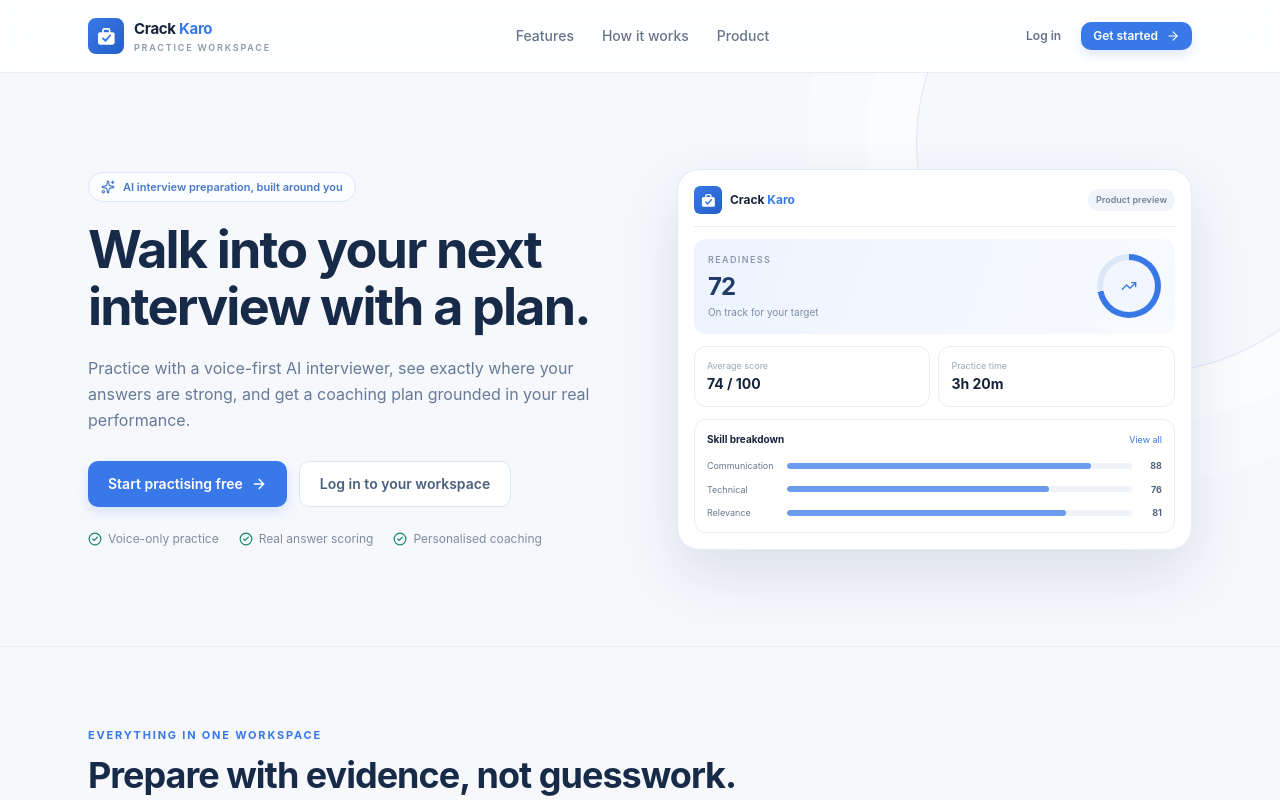
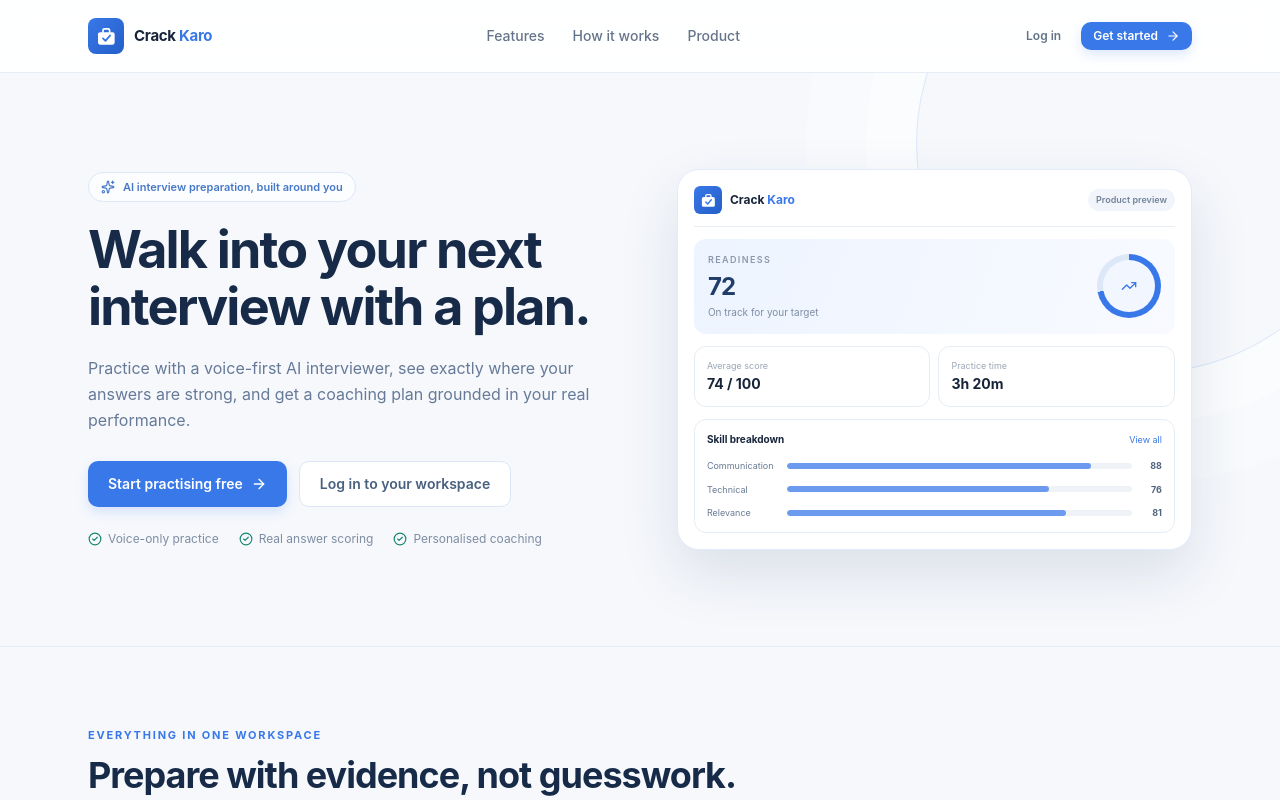
Before and after one commit to udii05/crack-karo, a Next.js app in the folder frontend/: page / in a window 1280 px wide. Shown: the top 800 px of the page. Built offline with nearby package versions, Linux system fonts and the light colour scheme; no server answers.

Commit message:
style: remove practice workspace tagline from logo

```diff
--- a/frontend/app/page.tsx
+++ b/frontend/app/page.tsx
@@ -73,9 +73,6 @@ export default function LandingPage() {
             <span>
               <span className="block text-[15px] font-bold tracking-[-0.3px]">
                 Crack <span className="text-brand-600">Karo</span>
-              </span>
-              <span className="block text-[9px] font-semibold uppercase tracking-[1.8px] text-[#8b98ab]">
-                Practice workspace
               </span>
             </span>
           </Link>
--- a/frontend/components/auth/AuthShell.tsx
+++ b/frontend/components/auth/AuthShell.tsx
@@ -25,9 +25,6 @@ export default function AuthShell({
           <span>
             <span className="block text-[15px] font-bold tracking-[-0.3px] text-ink-900">
               Crack <span className="text-brand-600">Karo</span>
-            </span>
-            <span className="block text-[9px] font-semibold uppercase tracking-[1.8px] text-[#8b98ab]">
-              Practice workspace
             </span>
           </span>
         </Link>
--- a/frontend/components/dashboard/Sidebar.tsx
+++ b/frontend/components/dashboard/Sidebar.tsx
@@ -139,7 +139,6 @@ function SidebarBody({ onNavigate }: { onNavigate?: () => void }) {
         </div>
         <div className="min-w-0 flex-1">
           <div className="ic-brand-name">Crack Karo</div>
-          <div className="ic-brand-sub">Practice workspace</div>
         </div>
       </div>
 
```
Also changed, not shown: frontend/public/crack-karo-logo.svg.
